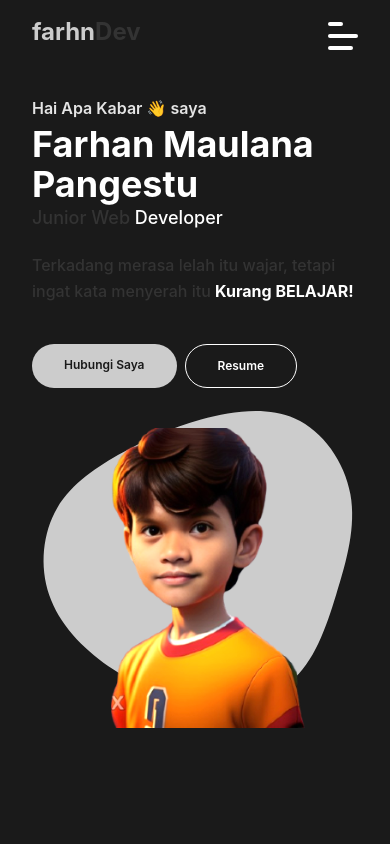
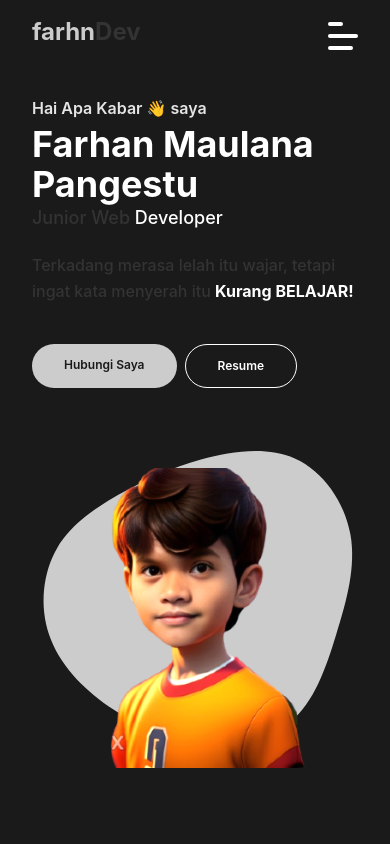
Before and after one commit to fmpangestu/portfolioqu, a React (Vite) app: page / in a window 390 px wide. Shown: the top 844 px of the page. Built offline with nearby package versions, Linux system fonts and the light colour scheme.

Commit message:
update landing

```diff
--- a/src/pages/LandingPage.jsx
+++ b/src/pages/LandingPage.jsx
@@ -50,7 +50,7 @@ export default function LandingPage() {
                         data-aos-anchor="#example-anchor"
 
                     >
-                        <div className={'relative mt-10 lg:mt-0 lg:right-0'}>
+                        <div className={'relative mt-20 lg:mt-0 lg:right-0'}>
                             <img src="/img/34.png" alt="" className={'relative max-w-full mx-auto brightness-110 object-cover z-10'} />
                             <span className={'absolute -bottom-5 left-1/2 -translate-x-1/2 lg:scale-110 '}>
                                 <svg width={'400'} height={'400'} viewBox="0 0 200 200" className="fill-[#222222] dark:fill-[#CCCCCC]"
```
